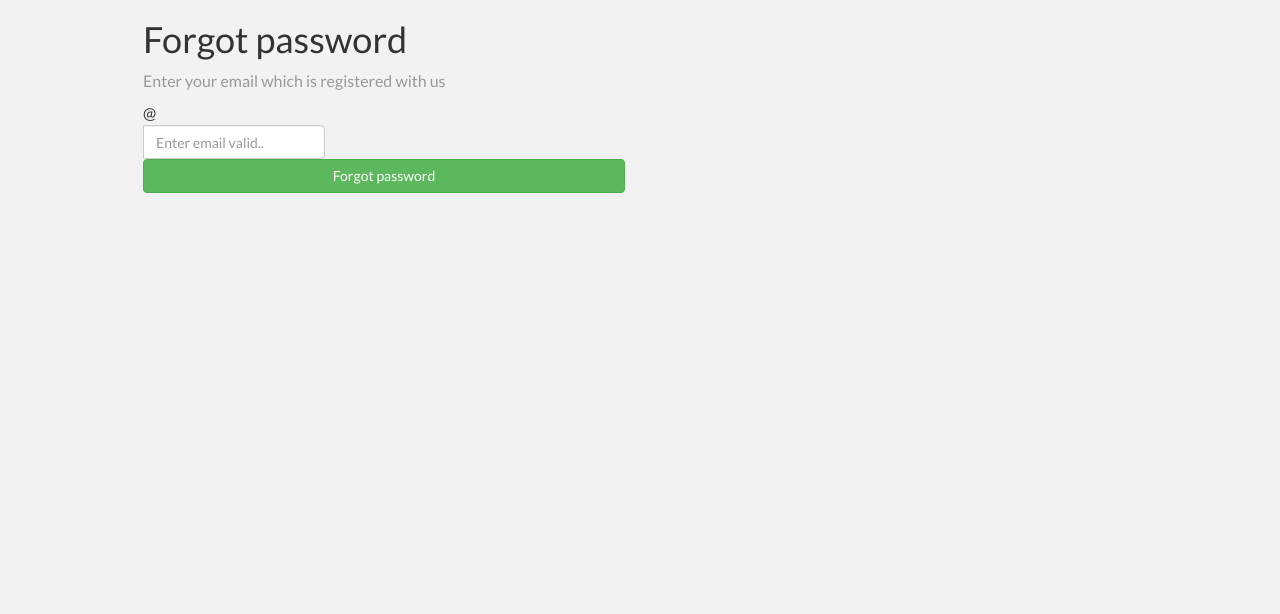
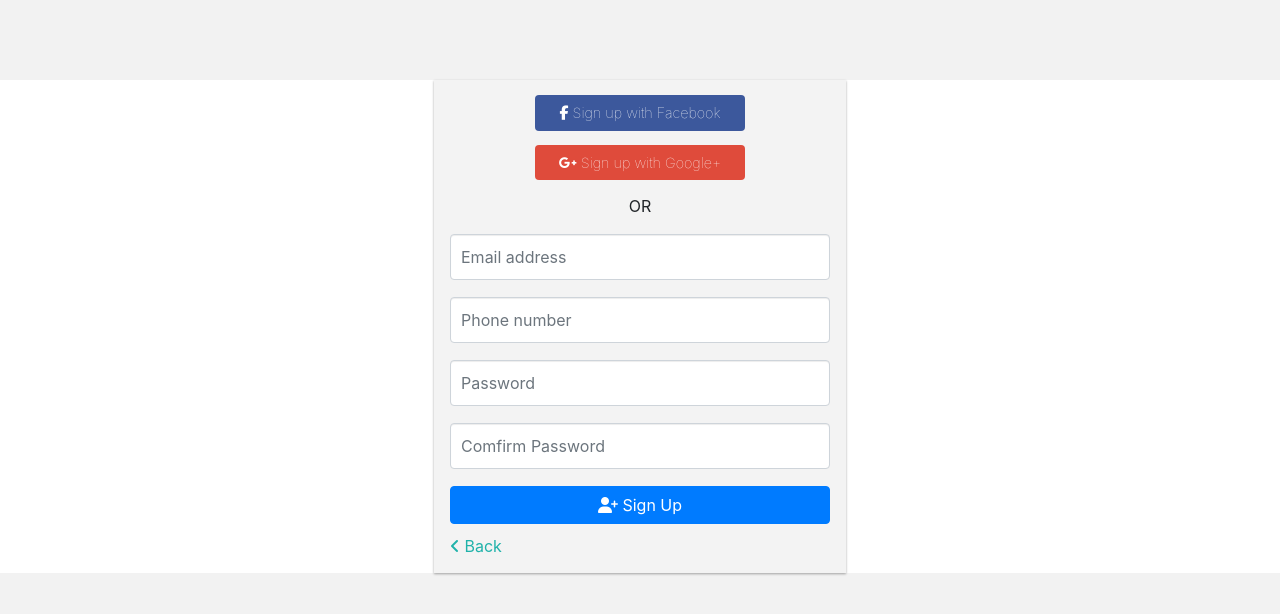
Before and after one commit to lyktk18798/angular_webbangiay, an Angular app: page /register in a window 1280 px wide. Shown: the top 614 px of the page. Built offline with nearby package versions, Linux system fonts and the light colour scheme.

Commit message:
Validate register page

```diff
--- a/src/app/components/login/login.component.css
+++ b/src/app/components/login/login.component.css
@@ -61,7 +61,7 @@
 
 #logreg-forms .google-btn{ background-color: #DF4B3B; }
 
-#logreg-forms .form-reset, #logreg-forms .form-signup{ display: none; }
+/*#logreg-forms .form-reset, #logreg-forms .form-signup{ display: none; }*/
 
 #logreg-forms .form-signup .social-btn{ width:210px; }
 
--- /dev/null
+++ b/src/app/components/register/register.component.css
@@ -0,0 +1,3 @@
+.mr-15{
+  margin: 15px 0px !important;
+}
--- a/src/app/components/register/register.component.html
+++ b/src/app/components/register/register.component.html
@@ -1,58 +1,54 @@
-<div class="app-body">
-  <main class="main d-flex align-items-center">
-    <div class="container">
-      <div class="row">
-        <div class="col-md-6 mx-auto">
-          <div class="card mx-4">
-            <div class="card-body p-4">
-              <form [formGroup]="saveForm">
-                <h1>Forgot password</h1>
-                <p class="text-muted">Enter your email which is registered with us</p>
-                <!--<div class="input-group mb-3">-->
-                  <!--<div class="input-group-prepend">-->
-                    <!--<span class="input-group-text"><i class="icon-user"></i></span>-->
-                  <!--</div>-->
-                  <!--<input type="text" formControlName="fullname" class="form-control" placeholder="Enter fullname.." [ngClass]="{ 'is-invalid': fullnameValid}">-->
-                  <!--<div *ngIf="fullnameValid" class="invalid-feedback">-->
-                    <!--<div *ngIf="fullname.errors.required">Fullname is required</div>-->
-                  <!--</div>-->
-                <!--</div>-->
-                <div class="input-group mb-3">
-                  <div class="input-group-prepend">
-                    <span class="input-group-text">@</span>
-                  </div>
-                  <input type="text" formControlName="email" placeholder="Enter email valid.." class="form-control" [ngClass]="{ 'is-invalid': emailValid}" />
-                  <div *ngIf="emailValid" class="invalid-feedback">
-                    <div *ngIf="email.errors.required">Email is required</div>
-                    <div *ngIf="email.errors.email">Email is invalid</div>
-                  </div>
-                </div>
-                <!--<div class="input-group mb-3">-->
-                  <!--<div class="input-group-prepend">-->
-                    <!--<span class="input-group-text"><i class="fa fa-phone"></i></span>-->
-                  <!--</div>-->
-                  <!--<input type="text" formControlName="phonenumber" class="form-control" placeholder="Enter phonenumber.." [ngClass]="{ 'is-invalid': phoneValid}">-->
-                  <!--<div *ngIf="phoneValid" class="invalid-feedback">-->
-                    <!--<div *ngIf="phonenumber.errors.required">Phonenumber is required</div>-->
-                    <!--<div *ngIf="phonenumber.errors.pattern">Phonenumber is invalid</div>-->
-                  <!--</div>-->
-                <!--</div>-->
-                <button type="button" class="btn btn-block btn-success" (click)="forgotPass()">Forgot password</button>
-              </form>
-            </div>
-            <!--<div class="card-footer p-4">-->
-              <!--<div class="row">-->
-                <!--<div class="col-6">-->
-                  <!--<button class="btn btn-block btn-facebook" type="button"><span>facebook</span></button>-->
-                <!--</div>-->
-                <!--<div class="col-6">-->
-                  <!--<button class="btn btn-block btn-twitter" type="button"><span>twitter</span></button>-->
-                <!--</div>-->
-              <!--</div>-->
-            <!--</div>-->
-          </div>
-        </div>
+
+<div id="logreg-forms">
+  <form class="form-signup" [formGroup]="saveForm" (ngSubmit)="register()">
+    <div class="social-login">
+      <button class="btn facebook-btn social-btn" type="button"><span>
+        <i class="fab fa-facebook-f"></i>
+        Sign up with Facebook</span> </button>
+    </div>
+    <div class="social-login">
+      <button class="btn google-btn social-btn" type="button"><span>
+        <i class="fab fa-google-plus-g"></i>
+        Sign up with Google+</span> </button>
+    </div>
+
+    <p style="text-align:center">OR</p>
+    <div class="form-group row mr-15">
+      <input type="email" class="form-control" placeholder="Email address"
+             formControlName="email" required [ngClass]="{ 'is-invalid': emailValid}">
+      <div *ngIf="emailValid" class="invalid-feedback">
+        <div *ngIf="email.errors.required">Email is required</div>
+        <div *ngIf="email.errors.email">Email is invalid</div>
       </div>
     </div>
-  </main>
+
+    <div class="form-group row mr-15">
+      <input type="text" class="form-control" placeholder="Phone number"
+             formControlName="phone" required [ngClass]="{ 'is-invalid': phoneValid}">
+      <div *ngIf="phoneValid" class="invalid-feedback mr-b-15">
+        <div *ngIf="phone.errors.required">Phonenumber is required</div>
+        <div *ngIf="phone.errors.pattern">Phonenumber is invalid</div>
+      </div>
+    </div>
+
+    <div class="form-group row mr-15">
+      <input type="password" id="user-pass" class="form-control" placeholder="Password"
+             formControlName="password" required [ngClass]="{ 'is-invalid': passwordValid}">
+      <div *ngIf="passwordValid" class="invalid-feedback mr-b-15 ">
+        <div *ngIf="password.errors.required">Password is required</div>
+        <div *ngIf="password.errors.minlength">Password must be at least 6 characters</div>
+      </div>
+    </div>
+
+    <div class="form-group row mr-15">
+      <input type="password" id="user-repeatpass" class="form-control" placeholder="Comfirm Password"
+             formControlName="comfirmPassword" required [ngClass]="{ 'is-invalid': comfirmPasswordValid}" >
+      <div *ngIf="comfirmPasswordValid" class="invalid-feedback mr-b-15">
+        <div *ngIf="comfirmPassword.errors.required">Confirm Password is required</div>
+        <div *ngIf="comfirmPassword.errors.mustMatch">Passwords must match</div>
+      </div>
+    </div>
+    <button class="btn btn-primary btn-block" type="submit"><i class="fas fa-user-plus"></i> Sign Up</button>
+    <a href="#" id="cancel_signup"><i class="fas fa-angle-left"></i> Back</a>
+  </form>
 </div>
--- a/src/app/components/register/register.component.ts
+++ b/src/app/components/register/register.component.ts
@@ -1,47 +1,53 @@
 import {Component, OnInit} from '@angular/core';
-import {UserService} from '../../service/user.service';
-import {Role} from '../../models/role';
-import {FormControl, FormGroup, Validators} from '@angular/forms';
-import {User} from '../../models/user';
+import {FormBuilder, FormControl, FormGroup, Validators} from '@angular/forms';
 import {Router} from '@angular/router';
 import {AlertService} from '../../service/alert.service';
+import {Customer} from '../../models/customer';
+import {AuthenticationService} from '../../service/authentication.service';
+import {MustMatch} from '../../helpers/must-match.validator';
 
 @Component({
   selector: 'app-dashboard',
-  templateUrl: 'register.component.html'
+  templateUrl: 'register.component.html',
+  styleUrls: ['../login/login.component.css', './register.component.css']
 })
 export class RegisterComponent implements OnInit {
   saveForm: FormGroup;
-  user: User = new User();
-  constructor(private apiService: UserService,
+  user: Customer = new Customer();
+  submitted = false;
+  constructor(private apiService: AuthenticationService,
               private router: Router,
-              private alertService: AlertService) { }
+              private alertService: AlertService,
+              private formBuilder: FormBuilder) { }
   ngOnInit(): void {
-    this.saveForm = new FormGroup ({
-      email: new FormControl ('', [Validators.required, Validators.email]),
-      // fullname: new FormControl ('', Validators.required),
-      // phonenumber: new FormControl('', [Validators.required, Validators.pattern('[0-9]{10}')]),
+    this.saveForm = this.formBuilder.group({
+      phone: new FormControl('', [Validators.required, Validators.pattern('[0-9]{10}')]),
+      email: ['', [Validators.required, Validators.email]],
+      password: ['', [Validators.required, Validators.minLength(6)]],
+      comfirmPassword: ['', [Validators.required]]
+    }, {
+      validator: MustMatch('password', 'comfirmPassword')
     });
   }
 
   get email() { return this.saveForm.get('email'); }
-  // get fullname() { return this.saveForm.get('fullname'); }
-  // get phonenumber() { return this.saveForm.get('phonenumber'); }
-  get emailValid() {return this.email.invalid && (this.email.dirty || this.email.touched) && this.email.errors ; }
-  // get fullnameValid() {return this.fullname.invalid && (this.fullname.dirty || this.email.touched) && this.fullname.errors ; }
-  // get phoneValid() {return this.phonenumber.invalid && (this.phonenumber.dirty || this.phonenumber.touched) && this.phonenumber.errors ; }
+  get phone() { return this.saveForm.get('phone'); }
+  get password() { return this.saveForm.get('password'); }
+  get comfirmPassword() { return this.saveForm.get('comfirmPassword'); }
+  get emailValid() {return this.submitted || this.email.invalid && (this.email.dirty || this.email.touched) && this.email.errors ; }
+  get phoneValid() {return this.submitted || this.phone.invalid && (this.phone.dirty || this.phone.touched) && this.phone.errors ; }
+  get passwordValid() {return this.submitted || this.password.invalid && (this.password.dirty || this.password.touched) && this.password.errors ; }
+  get comfirmPasswordValid() {return this.submitted || this.comfirmPassword.invalid && (this.comfirmPassword.dirty || this.comfirmPassword.touched) && this.password.errors ; }
 
-  createAcc () {
+  register () {
+    this.submitted = true;
 // stop here if form is invalid
     if (this.saveForm.invalid) {
       return;
     }
     this.user.email = this.saveForm.value.email;
-    this.user.fullname = this.saveForm.value.fullname;
     this.user.phonenumber = this.saveForm.value.phonenumber;
-    this.user.role = new Role();
-    this.user.role.id = 3;
-    this.apiService.save(this.user)
+    this.apiService.register(this.user)
     .subscribe(rs => {
       console.log('done');
       this.router.navigate(['/login']);
--- /dev/null
+++ b/src/app/helpers/must-match.validator.ts
@@ -0,0 +1,21 @@
+import { FormGroup } from '@angular/forms';
+
+// custom validator to check that two fields match
+export function MustMatch(controlName: string, matchingControlName: string) {
+  return (formGroup: FormGroup) => {
+    const control = formGroup.controls[controlName];
+    const matchingControl = formGroup.controls[matchingControlName];
+
+    if (matchingControl.errors && !matchingControl.errors.mustMatch) {
+      // return if another validator has already found an error on the matchingControl
+      return;
+    }
+
+    // set error on matchingControl if validation fails
+    if (control.value !== matchingControl.value) {
+      matchingControl.setErrors({ mustMatch: true });
+    } else {
+      matchingControl.setErrors(null);
+    }
+  }
+}
--- a/src/index.html
+++ b/src/index.html
@@ -26,10 +26,8 @@
   <script src="assets/js/jquery.responsiveTabs.js" type="text/javascript"></script>
   <script type="application/x-javascript"> addEventListener("load", function() { setTimeout(hideURLbar, 0); }, false); function hideURLbar(){ window.scrollTo(0,1); } </script>
   </script>
-  <!----webfonts--->
   <link href='http://fonts.googleapis.com/css?family=Lato:100,300,400,700,900,100italic,300italic,400italic,700italic,900italic' rel='stylesheet' type='text/css'>
-    <!---//webfonts--->
-    <!----start-top-nav-script---->
+  <link href="//netdna.bootstrapcdn.com/bootstrap/4.1.1/css/bootstrap.min.css" rel="stylesheet" />
   <script>
   $(function() {
     var pull 		= $('#pull');
```
